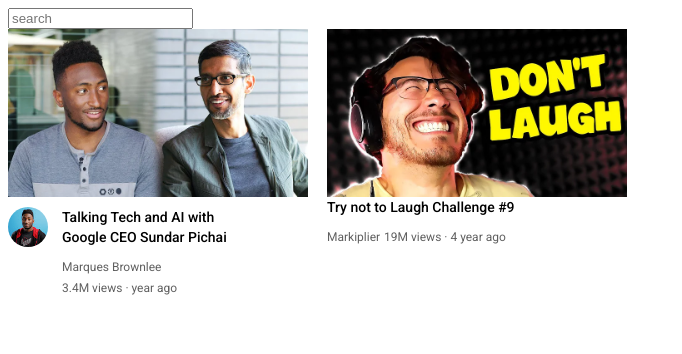
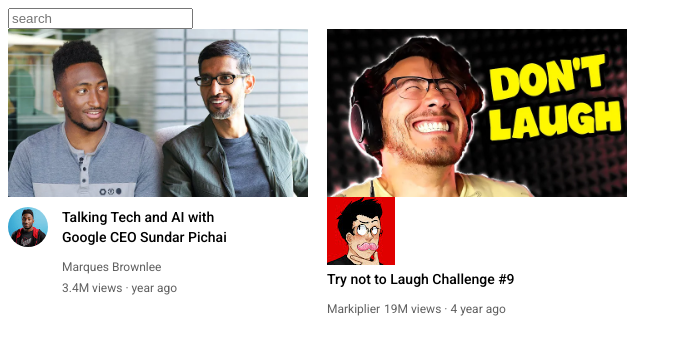
Before and after one commit to Rmihika/HTML-CSS-practice, a plain HTML site: page youtube.html in a window 1280 px wide. Shown: the whole page, without its empty margins (0-682 px from the left). Drawn offline with Linux system fonts and the light colour scheme.

Commit message:
initial commit

```diff
--- a/youtube.html
+++ b/youtube.html
@@ -4,8 +4,8 @@
     <title>Youtube.com clone</title>
 
     <link rel="preconnect" href="https://fonts.googleapis.com">
-<link rel="preconnect" href="https://fonts.gstatic.com" crossorigin>
-<link href="https://fonts.googleapis.com/css2?family=Roboto:ital,wght@0,100..900;1,100..900&display=swap" rel="stylesheet">
+    <link rel="preconnect" href="https://fonts.gstatic.com" crossorigin>
+    <link href="https://fonts.googleapis.com/css2?family=Roboto:ital,wght@0,100..900;1,100..900&display=swap" rel="stylesheet">
 
     <style>
       p{
@@ -19,10 +19,10 @@
 
 
       }
-
       .search-bar{
         display: block;
       }
+
       .video-title{
         margin-top: 0px;
         font-size: 14px;
@@ -92,13 +92,23 @@
     </div>
   </div>
 
+
+
   <div class="video-preview">
+    <div>
+      <img class="thumbnail" src="thumbnails/thumbnail-2.webp">
+    </div>
 
-    <img class="thumbnail" src="thumbnails/thumbnail-2.webp">
-    <p class="video-title">Try not to Laugh Challenge #9</p>
-    <p class="videoauther">Markiplier</p>
-    <p class="videoview">19M views &#183; 4 year ago</p>
-
+      <div>
+        <img src="channel-pics/channel-2.jpeg">
+      </div>
+        <div>
+        <p class="video-title">Try not to Laugh Challenge #9</p>
+        <p class="videoauther">Markiplier</p>
+        <p class="videoview">19M views &#183; 4 year ago</p>
+        </div>
+      <div>
+    </div>
   </div>
 
 
```
Also changed, not shown: channel-pics/channel-2.jpeg (added).
